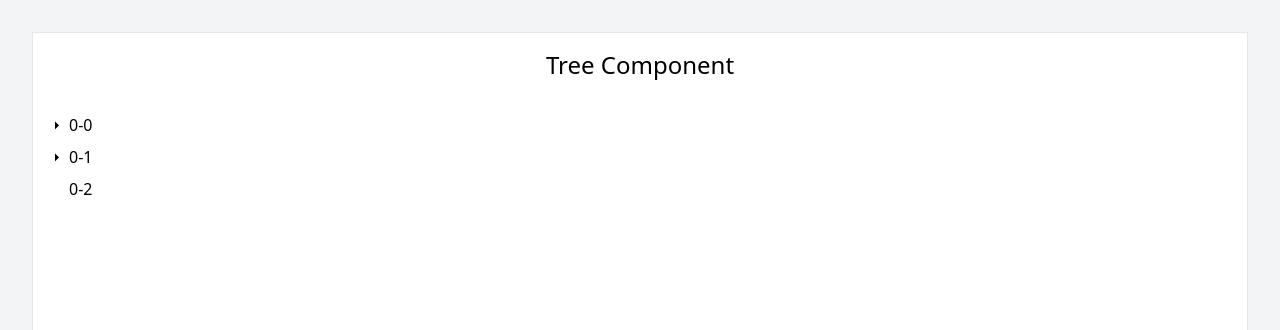
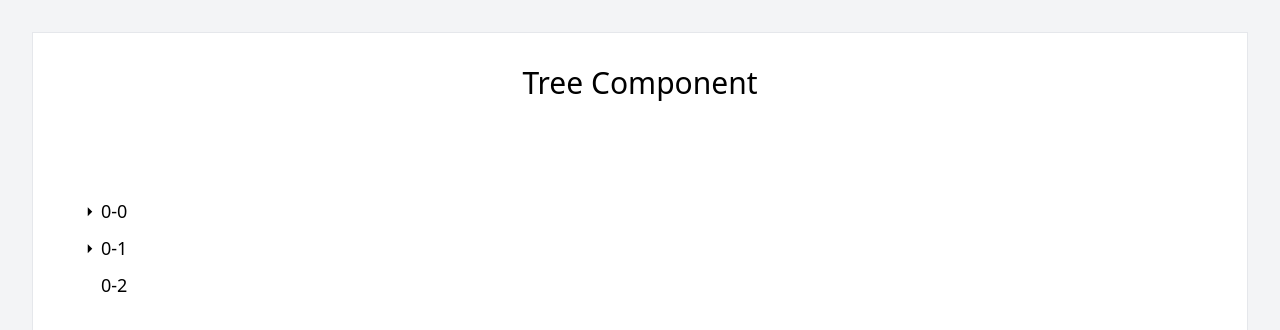
Before and after one commit to braveheart-star/astri-component, a Next.js app: page /tree in a window 1280 px wide. Shown: the top 330 px of the page. Built offline with nearby package versions, Linux system fonts and the light colour scheme.

Commit message:
style update

```diff
--- a/src/components/Layout.tsx
+++ b/src/components/Layout.tsx
@@ -2,7 +2,9 @@ export const Layout = ({ children }: any) => {
   return (
     <div className="bg-gray-100 ">
       <div className="container h-screen p-8 m-auto ">
-        <div className="h-full p-4 bg-white border">{children}</div>
+        <div className="h-full p-8 px-12 text-lg bg-white border">
+          {children}
+        </div>
       </div>
     </div>
   );
--- a/src/pages/tree.tsx
+++ b/src/pages/tree.tsx
@@ -32,7 +32,7 @@ export default function () {
 
   return (
     <Layout>
-      <p className="mb-8 text-2xl text-center">Tree Component</p>
+      <p className="mb-24 text-3xl text-center ">Tree Component</p>
       <Tree
         // checkable
         // onExpand={onExpand}
```
